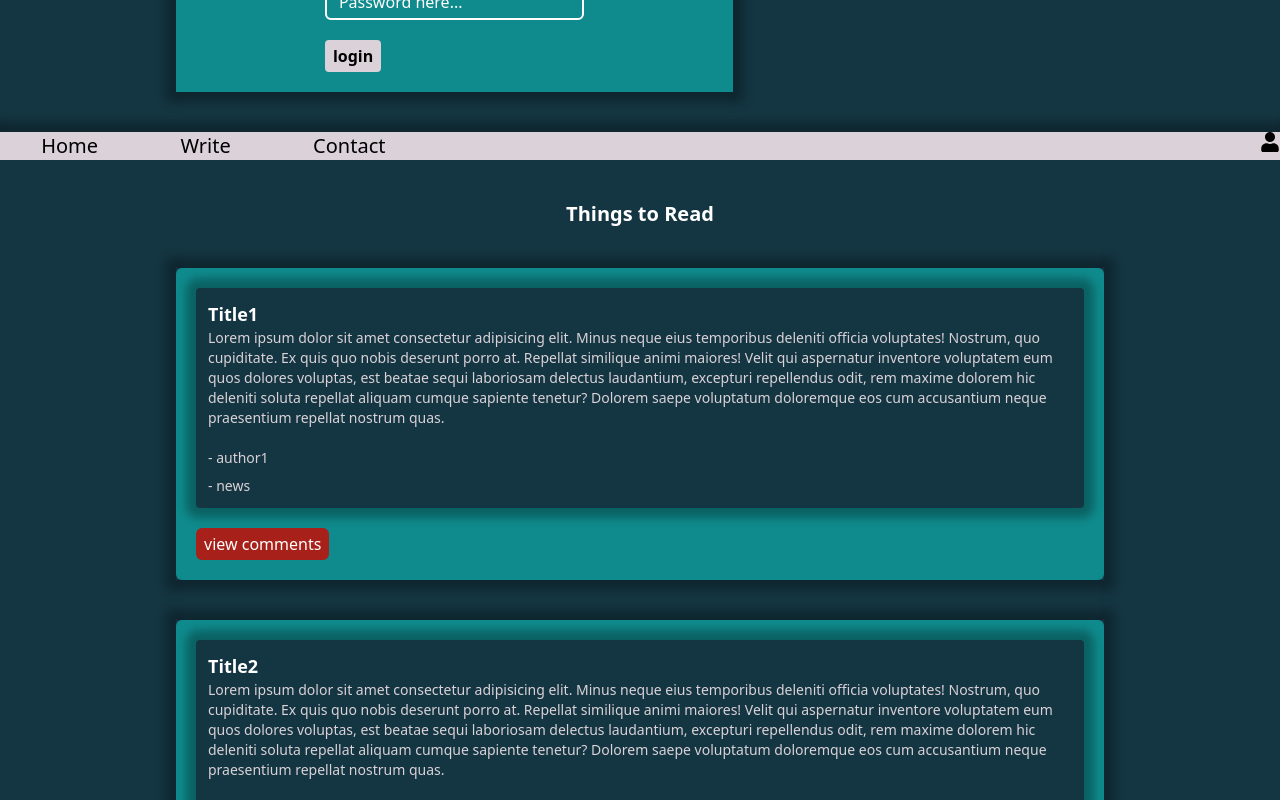
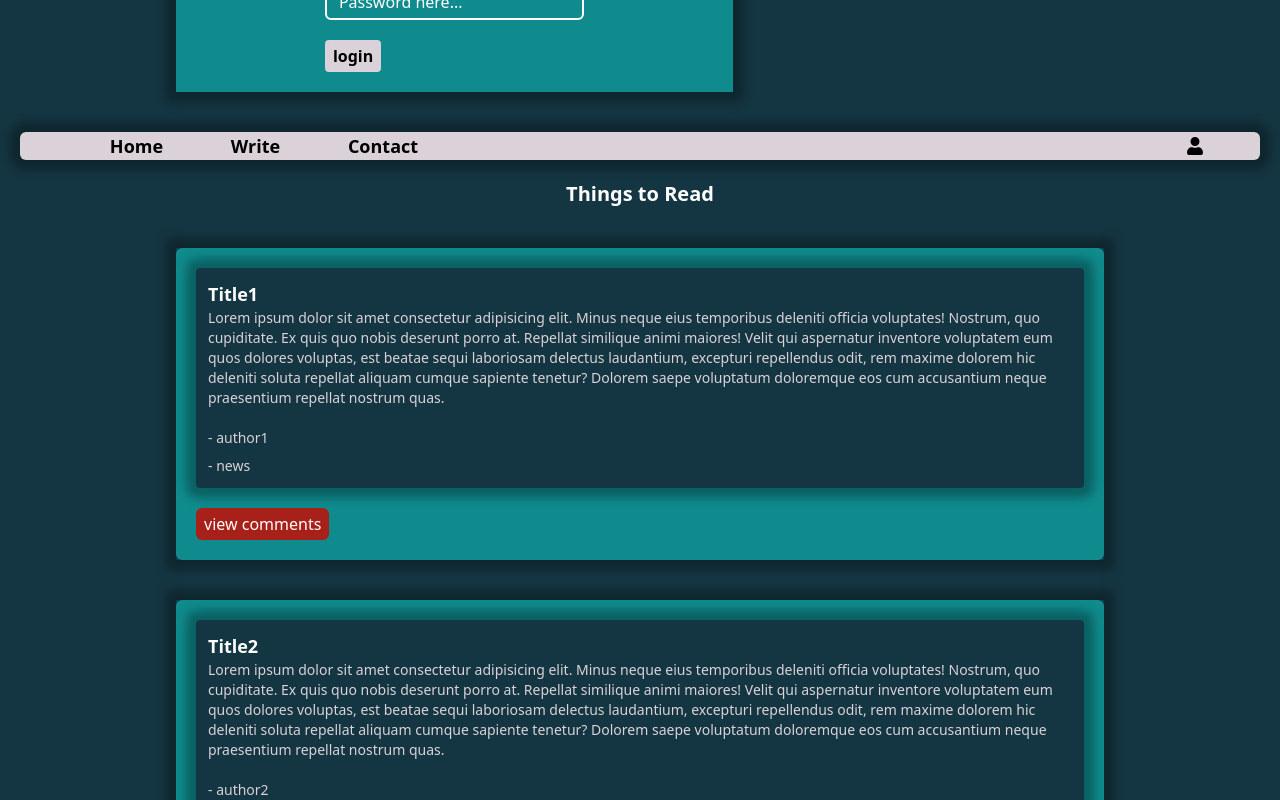
Before and after one commit to KushagraKatiha/Blogging-Application-MERN, a React (Vite) app in the folder client/: page / in a window 1280 px wide. Shown: the part 1360-2160 px from the top of the page. Built offline with nearby package versions, Linux system fonts and the light colour scheme.

Commit message:
complete navigation bar

```diff
--- a/client/src/Components/BlogPage.jsx
+++ b/client/src/Components/BlogPage.jsx
@@ -83,7 +83,7 @@ function BlogPage() {
   return (
     <>
     <NavigationBar/>
-    <div className='py-10 px-44 bg-gunmetal w-full h-full overflow-auto flex flex-col gap-10 items-center justify-center'>
+    <div className='mt-5 px-44 bg-gunmetal w-full h-full overflow-auto flex flex-col gap-10 items-center justify-center'>
 
           <h1 className='text-white text-xl font-semibold space-x-2'>Things to Read</h1>
           <div className='flex flex-col gap-10'>
@@ -105,16 +105,18 @@ function BlogPage() {
                             <input type="text" className='bg-transparent outline-none border-b-2 py-1 px-2 text-black placeholder-white' placeholder='comment...'/>
                             <button className='bg-timberwolf rounded text-black font-medium text-sm px-2 py-1'>comment</button>
                             </div>
+                            <div className={`shadow-3xl bg-timberwolf rounded ${visiblity ? 'flex' : 'hidden'} p-5 flex-col gap-2`}>
                               {
                                   blog.comments.map((comment, index) => (
                                       <div key={index} className={`text-black ${(visiblity) ? 'visible' : 'hidden'}`}>
                                           <p className='text-sm'>{comment.content}</p>
                                           <div className='flex flex-row'>
-                                              <p className='text-sm'>{comment.author}</p>
+                                              <p className='text-xs font-semibold'>{comment.author}</p>
                                           </div>
                                       </div>
                                   ))
-                              }
+                                }
+                            </div>
                           </div>
                       </div>
                       </div>
--- a/client/src/Components/MyProfile.jsx
+++ b/client/src/Components/MyProfile.jsx
@@ -45,9 +45,9 @@ function MyProfile() {
                     <button className='text-xs font-bold block text-left w-fit'>Go Back</button>
                     <h1 className='text-black text-center mb-3 text-2xl font-bold '>My Blogs</h1>
                     <div className='overflow-y-scroll h-64 flex flex-col p-5 gap-5'>
-                        {dummyBlog.map(blog => {
+                        {dummyBlog.map((blog, index) => {
                             return (
-                                <div className='bg-darkcyan text-white p-2 rounded-md flex flex-col gap-3 shadow-3xl'>
+                                <div className='bg-darkcyan text-white p-2 rounded-md flex flex-col gap-3 shadow-3xl' key={index}>
                                     <h1 className='text-black text-center text-lg font-semibold'>{blog.title}</h1>
                                     <p>{blog.content}</p>
                                     <button className='bg-cornelred text-timberwolf px-2 py-2 rounded font-semibold text-xs w-fit'>Delete</button>
--- a/client/src/Components/NavigationBar.jsx
+++ b/client/src/Components/NavigationBar.jsx
@@ -1,23 +1,34 @@
-import React from 'react'
+import React, { useState } from 'react'
 import { FaUser} from "react-icons/fa";
 
 function NavigationBar() {
+    const [visiblity, setVisiblity] = useState(false)
+
+    const changeVisiblity = () => {
+        setVisiblity(!visiblity)
+    }
   return (
     <>
-        <div className='flex justify-between w-full text-xl text-black shadow-3xl bg-timberwolf'>
+        <div className='flex justify-between items-center mx-5 w-auto text-lg font-semibold px-14 rounded-md text-black shadow-3xl bg-timberwolf'>
             {/* left part */}
             <div className='w-1/3'>
                 <ul className='flex justify-around'>
-                    <li>Home</li>
-                    <li>Write</li>
-                    <li>Contact</li>
+                    <li className='cursor-pointer'>Home</li>
+                    <li className='cursor-pointer'>Write</li>
+                    <li className='cursor-pointer'>Contact</li>
                 </ul>
             </div>
-            {/* right part */}
             <div>
-                <FaUser/>
+                <FaUser onClick={changeVisiblity} className='cursor-pointer'/>
             </div>
         </div>
+            <div className={`rounded-md p-2 cursor-pointer ${visiblity ? 'flex' : 'hidden'} flex-col gap-2 text-black bg-timberwolf w-fit absolute right-5 mt-3`}>
+                    <ul className='text-sm font-semibold'>
+                        <li>My Profile</li>
+                        <li>signin</li>
+                        <li>signout</li>
+                    </ul>
+                </div>
     </>
   )
 }
```
